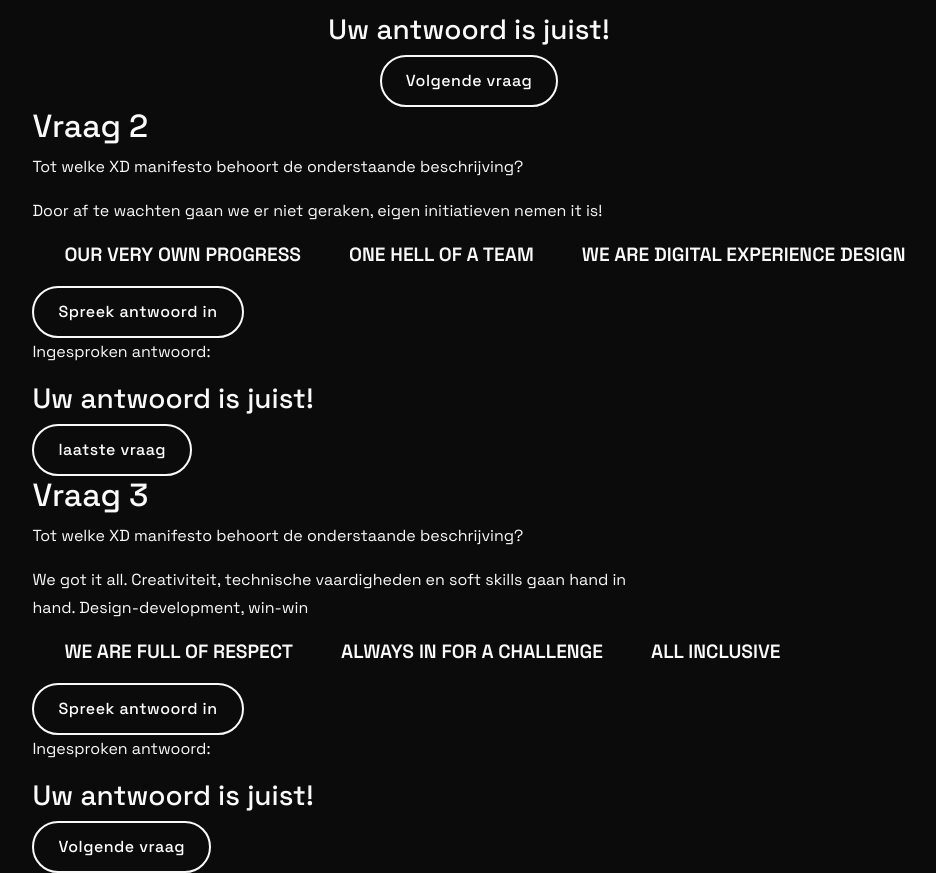
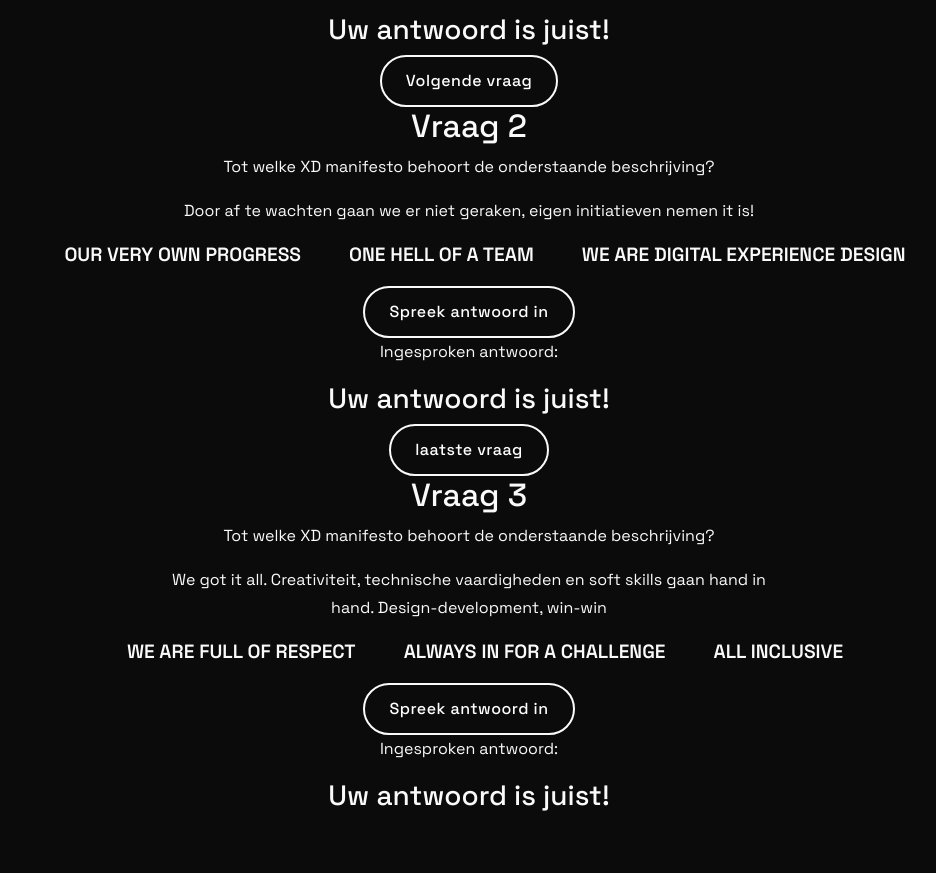
Before and after one commit to kevinmlk/Web-Speech-API, a plain HTML site: page index.html in a window 1280 px wide. Shown: the part 905-1778 px from the top of the page, without its empty margins (171-1107 px from the left). After the commit the page ends 1726 px from the top, so only its background shows below. Drawn offline with Linux system fonts and the light colour scheme.

Commit message:
Added styling to quesiont articles 2 & 3

```diff
--- a/index.html
+++ b/index.html
@@ -53,7 +53,7 @@
         </div>
       </article>
       <!-- Question 2 -->
-      <article class="question-article">
+      <article id="quiz-question-2" class="question-article d-flex flex-column justify-content-center align-items-center text-center">
         <div>
           <h2>Vraag 2</h2>
           <p>Tot welke XD manifesto behoort de onderstaande beschrijving?</p>
@@ -74,7 +74,7 @@
         </div>
       </article>
       <!-- Question 3 -->
-      <article class="question-article">
+      <article id="quiz-question-3" class="question-article d-flex flex-column justify-content-center align-items-center text-center">
         <div>
           <h2>Vraag 3</h2>
           <p>Tot welke XD manifesto behoort de onderstaande beschrijving?</p>
@@ -91,7 +91,6 @@
         <!-- Succes message & next btn -->
         <div>
           <h3>Uw antwoord is juist!</h3>
-          <button class="btn btn-primary">Volgende vraag</button>
         </div>
       </article>
     </section>
```
